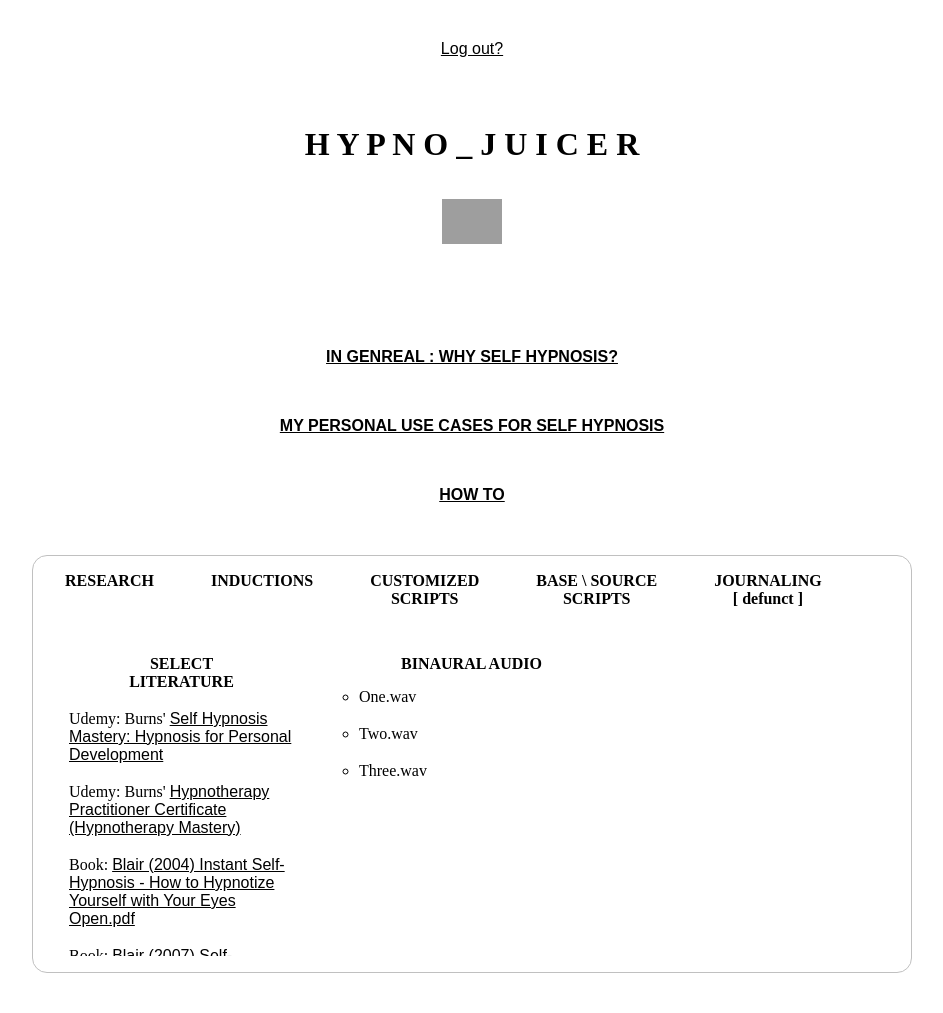
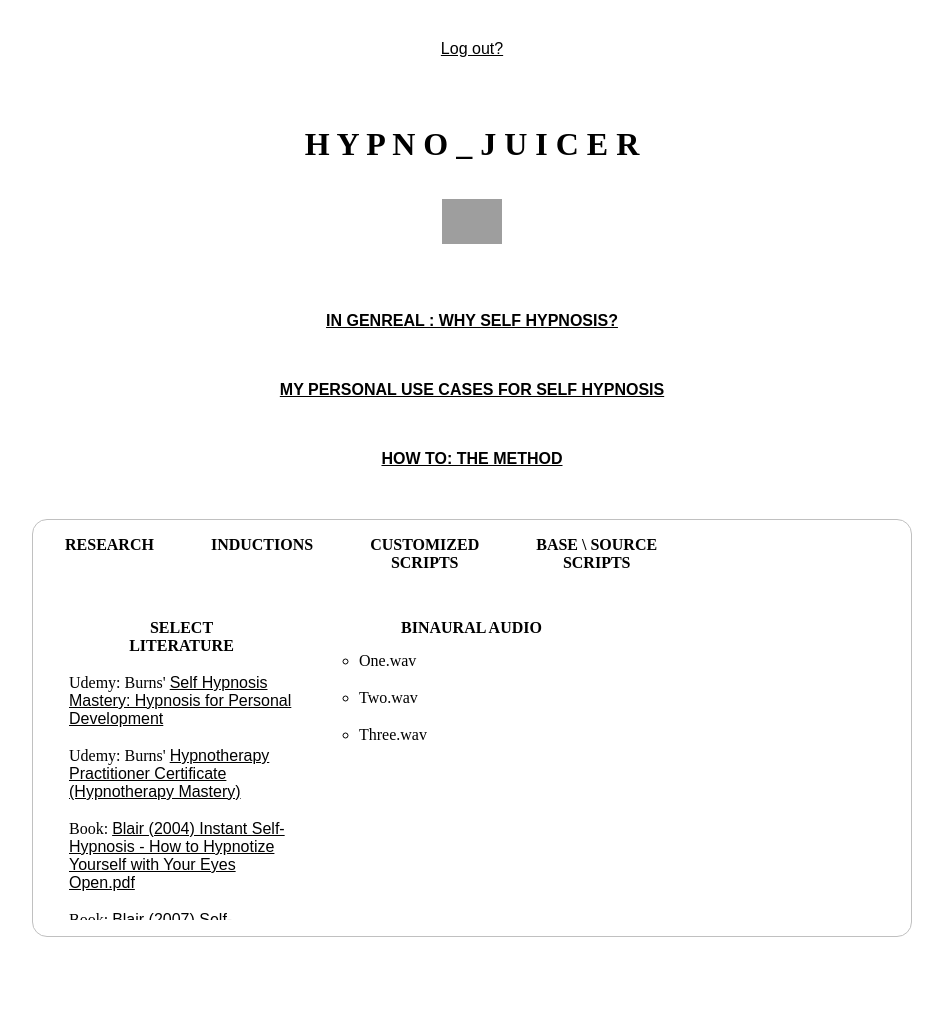
Before and after one commit to enoren5/hypno_mixer, a Django app: page / in a window 1280 px wide. Shown: the whole page, without its empty margins (168-1111 px from the left). After the commit the page ends 937 px from the top, so only its background shows below. Run offline with Django 4.2, Linux system fonts and the light colour scheme; the visitor is signed in with stand-in values (Sample User, id 1); data that the repository does not hold is empty; grey boxes are pictures that could not be loaded.

Commit message:
Remove 'Journaling' + sundry changes

```diff
--- a/contents/templates/contents/content_list.html
+++ b/contents/templates/contents/content_list.html
@@ -27,8 +27,7 @@
   </center>
 
     <br>
-    <br>
-    <br>
+
 
     <center><h4><a href="/preambles/why">IN GENREAL : WHY SELF HYPNOSIS?</a></h4></center>
 
@@ -38,7 +37,7 @@
 
     <br><br>
 
-    <center><h4><a href="/preambles/routine">HOW TO</a></h4></center>
+    <center><h4><a href="/preambles/routine">HOW TO: THE METHOD</a></h4></center>
 
     <br><br>
 
@@ -82,15 +81,15 @@
     </div> <!-- end  box -->
     </ul>
 
-    <ul>
+    <!-- <ul>
         <h4> JOURNALING <br>[ defunct ] </h4>
         <div class="box">
         {% comment %}
         {% for point in journals  %}
             <li class="flex-item"> <a href="/researching/{{point.slug}}">{{point.title}}</a></li>
         {% endfor %}{% endcomment %}
-        </div> <!-- end  box -->
-    </ul>
+        </div> <!-- end  box
+    </ul>-->
 
   <ul>
 
@@ -100,7 +99,7 @@
         <li class="flex-item"> Udemy: Burns' <a href="https://www.udemy.com/course/hypnotherapy-mastery-the-ultimate-hypnotherapy-training/">Hypnotherapy Practitioner Certificate (Hypnotherapy Mastery)</a></li>
         <li class="flex-item"> Book: <a href="{% static 'books/Blair_2004.pdf' %}">Blair (2004) Instant Self-Hypnosis - How to Hypnotize Yourself with Your Eyes Open.pdf</a></li>
         <li class="flex-item"> Book: <a href="{% static 'books/Blair_2007.pdf' %}">Blair (2007) Self-Hypnosis Revolution - The Amazingly Simple Way to Use Self-Hypnosis to Change Your Life.pdf</a></li>
-        <li class="flex-item"> Book: <a href="{% static 'books/Blair_2010.pdf' %}">Blair (2010) MORE Instant Self Hypnosis - Hypnotize Yourself As You Read.epub</a></li>
+        <li class="flex-item"> Book: <a href="{% static 'books/Blair_2010.pdf' %}">Blair (2010) MORE Instant Self Hypnosis - Hypnotize Yourself As You Read.pdf</a></li>
         <li class="flex-item">Book:  <a href="{% static 'books/Ledochowski_2008.pdf' %}">Ledochowski (2008) The Power of Self-Hypnosis For Guaranteed Results Home Study Program Manual Final.pdf</a></li>
         <li class="flex-item"> Michael Newton's Life Between Lives? </li>
         <li class="flex-item"> Georgina Canon's books?</li>
```
